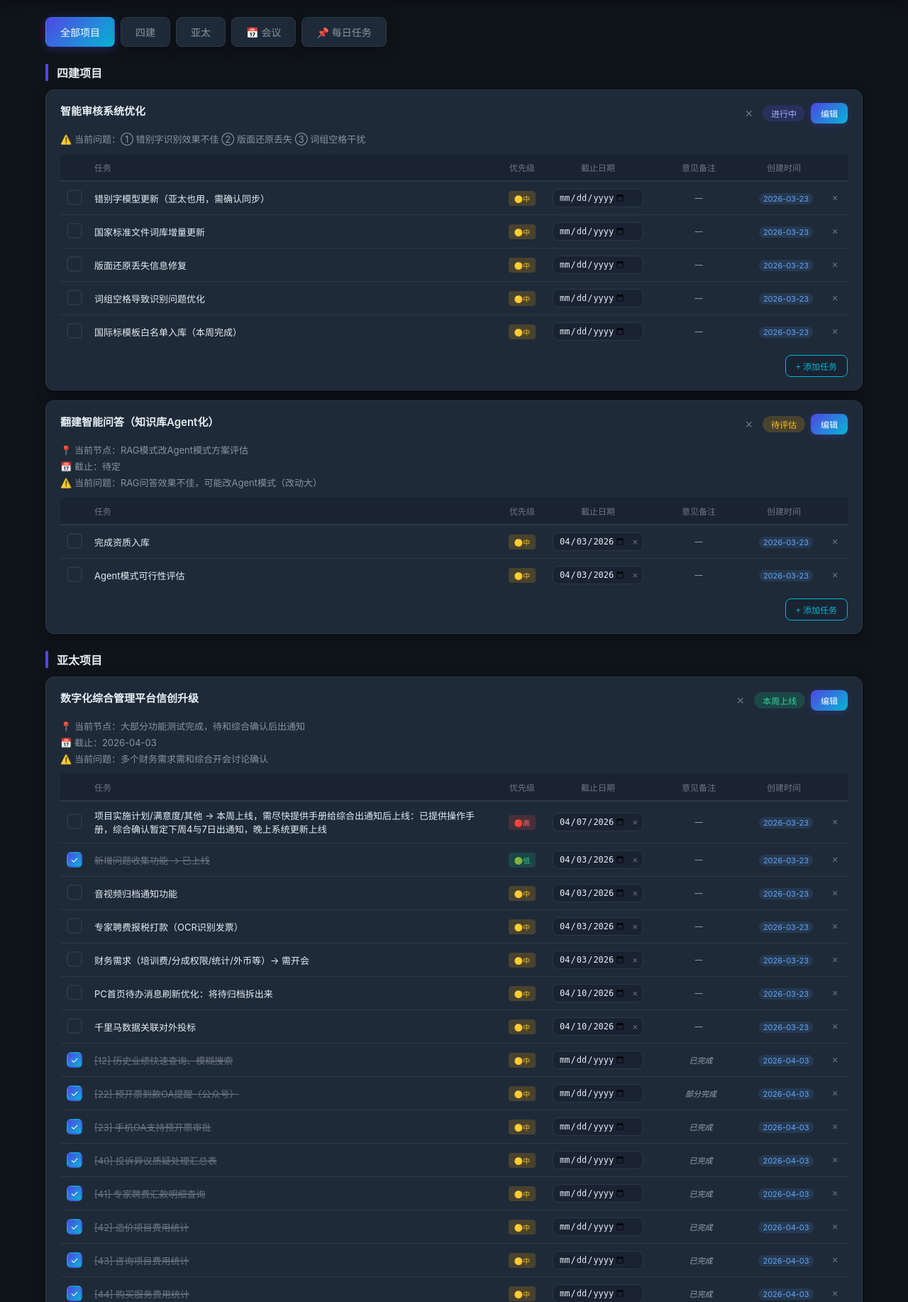
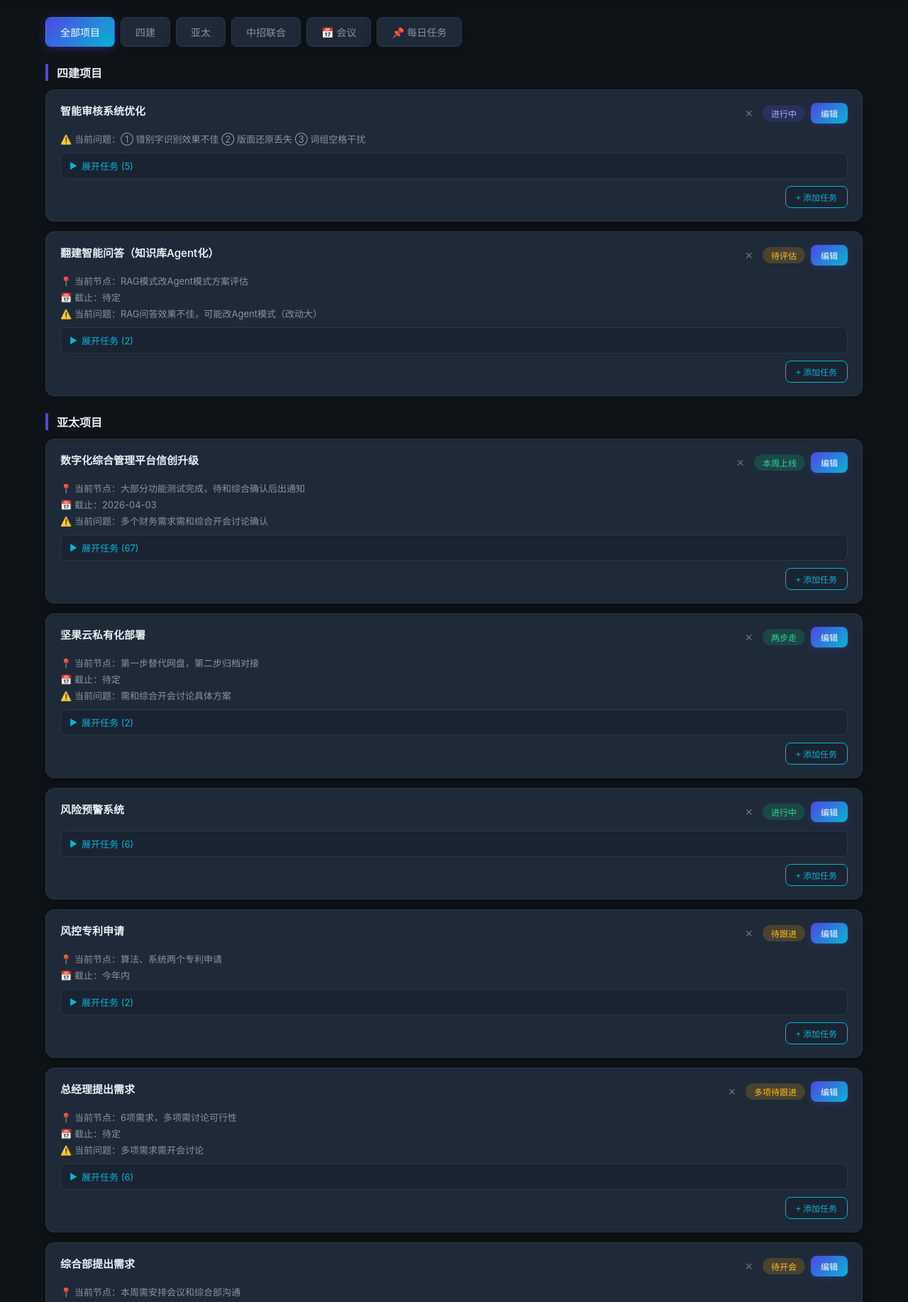
Before and after one commit to Smallbl/project-tracker, a Flask app: page / in a window 1280 px wide. Shown: the part 95-1929 px from the top of the page at 71% size. Run offline with Flask 3, Linux system fonts and the light colour scheme.

Commit message:
fix: 修复空公司无法添加项目的问题 + 空公司显示添加按钮

```diff
--- a/data/projects.json
+++ b/data/projects.json
@@ -893,5 +893,6 @@
       "name": "和综合部沟通",
       "remark": "财务需求、坚果云、综合部需求"
     }
-  ]
+  ],
+  "中招联合": []
 }
--- a/server.py
+++ b/server.py
@@ -11,7 +11,7 @@ from flask import Flask, render_template, request, redirect, url_for, jsonify
 import html
 
 app = Flask(__name__)
-app.config['JSON_AS_ASCII'] = False
+app.config['JSON_AS_cii'] = False
 
 DATA_DIR = os.path.join(os.path.dirname(os.path.abspath(__file__)), 'data')
 PROJECTS_FILE = os.path.join(DATA_DIR, 'projects.json')
@@ -45,6 +45,16 @@ def save_data(data):
         json.dump(data, f, ensure_ascii=False, indent=2)
 
 
+def get_valid_tabs(data):
+    """动态获取所有合法的tab值"""
+    return ['all'] + [g for g in data.keys() if g != 'meetings'] + ['meetings', 'daily']
+
+
+def valid_tab(tab, data):
+    """检查tab是否合法，不合法则返回'all'"""
+    return tab if tab in get_valid_tabs(data) else 'all'
+
+
 @app.route('/')
 def index():
     data = load_data()
@@ -70,7 +80,7 @@ def toggle_task():
             break
 
     save_data(data)
-    return redirect(url_for('index', tab=tab if tab in ['all', '四建', '亚太', 'meetings'] else 'all') + f"#project-{project_id}")
+    return redirect(url_for('index', tab=valid_tab(tab, data)) + f"#project-{project_id}")
 
 
 @app.route('/update_priority', methods=['POST'])
@@ -93,7 +103,7 @@ def update_priority():
             break
 
     save_data(data)
-    return redirect(url_for('index', tab=tab if tab in ['all', '四建', '亚太', 'meetings'] else 'all') + f"#project-{project_id}")
+    return redirect(url_for('index', tab=valid_tab(tab, data)) + f"#project-{project_id}")
 
 
 @app.route('/update_due', methods=['POST'])
@@ -115,7 +125,7 @@ def update_due():
 
     save_data(data)
     anchor = f"project-{project_id}"
-    return redirect(url_for('index', tab=tab if tab in ['all', '四建', '亚太', 'meetings'] else 'all') + f"#{anchor}")
+    return redirect(url_for('index', tab=valid_tab(tab, data)) + f"#{anchor}")
 
 
 @app.route('/clear_due', methods=['POST'])
@@ -135,7 +145,7 @@ def clear_due():
             break
 
     save_data(data)
-    return redirect(url_for('index', tab=tab if tab in ['all', '四建', '亚太', 'meetings'] else 'all') + f"#project-{project_id}")
+    return redirect(url_for('index', tab=valid_tab(tab, data)) + f"#project-{project_id}")
 
 
 @app.route('/update_project', methods=['POST'])
@@ -166,7 +176,7 @@ def update_project():
             break
 
     save_data(data)
-    return redirect(url_for('index', tab=tab if tab in ['all', '四建', '亚太', 'meetings'] else 'all'))
+    return redirect(url_for('index', tab=valid_tab(tab, data)))
 
 
 @app.route('/daily.html')
@@ -192,7 +202,7 @@ def update_task_name():
             break
 
     save_data(data)
-    return redirect(url_for('index', tab=tab if tab in ['all', '四建', '亚太', 'meetings'] else 'all') + f"#project-{project_id}")
+    return redirect(url_for('index', tab=valid_tab(tab, data)) + f"#project-{project_id}")
 
 
 @app.route('/update_task_detail', methods=['POST'])
@@ -220,7 +230,7 @@ def update_task_detail():
             break
 
     save_data(data)
-    return redirect(url_for('index', tab=tab if tab in ['all', '四建', '亚太', 'meetings'] else 'all') + f"#project-{project_id}")
+    return redirect(url_for('index', tab=valid_tab(tab, data)) + f"#project-{project_id}")
 
 
 # ==================== 每日任务模块 API ====================
@@ -410,7 +420,7 @@ def add_project():
     }
     data[group].insert(0, new_project)
     save_data(data)
-    return redirect(url_for('index', tab=tab if tab in ['all', '四建', '亚太', 'meetings'] else 'all') + f'#project-{project_id}')
+    return redirect(url_for('index', tab=valid_tab(tab, data)) + f'#project-{project_id}')
 
 
 @app.route('/delete_project', methods=['POST'])
@@ -425,7 +435,7 @@ def delete_project():
         data[group] = [p for p in data[group] if p.get('id') != project_id]
 
     save_data(data)
-    return redirect(url_for('index', tab=tab if tab in ['all', '四建', '亚太', 'meetings'] else 'all'))
+    return redirect(url_for('index', tab=valid_tab(tab, data)))
 
 
 @app.route('/add_task', methods=['POST'])
@@ -440,10 +450,9 @@ def add_task():
     createdAt = request.form.get('createdAt', '').strip()
     tab = request.form.get('tab', 'all')
 
+    data = load_data()
     if not group or not project_id or not task_name:
-        return redirect(url_for('index', tab=tab if tab in ['all', '四建', '亚太', 'meetings'] else 'all') + f'#project-{project_id}')
-
-    data = load_data()
+        return redirect(url_for('index', tab=valid_tab(tab, data)) + f'#project-{project_id}')
     if group not in data or group == 'meetings':
         return redirect(url_for('index', tab=tab))
 
@@ -460,7 +469,7 @@ def add_task():
             break
 
     save_data(data)
-    return redirect(url_for('index', tab=tab if tab in ['all', '四建', '亚太', 'meetings'] else 'all') + f'#project-{project_id}')
+    return redirect(url_for('index', tab=valid_tab(tab, data)) + f'#project-{project_id}')
 
 
 @app.route('/delete_task', methods=['POST'])
@@ -479,7 +488,7 @@ def delete_task():
                 break
 
     save_data(data)
-    return redirect(url_for('index', tab=tab if tab in ['all', '四建', '亚太', 'meetings'] else 'all') + f'#project-{project_id}')
+    return redirect(url_for('index', tab=valid_tab(tab, data)) + f'#project-{project_id}')
 
 
 # ==================== 每日任务统计 API ====================
--- a/templates/index.html
+++ b/templates/index.html
@@ -126,6 +126,14 @@
   .status-gray { background: rgba(110,118,129,0.2); color: #8b949e; }
   .status-auto { font-size: 12px; padding: 3px 12px; }
 
+  /* ===== 任务折叠 ===== */
+  .task-toggle-bar { display: flex; align-items: center; gap: 6px; padding: 8px 12px; background: var(--inner-bg); border: 1px solid var(--border); border-radius: var(--radius-sm); cursor: pointer; font-size: 13px; color: var(--accent-2); margin-top: 10px; transition: background 0.2s, border-color 0.2s; user-select: none; }
+  .task-toggle-bar:hover { background: rgba(6,182,212,0.1); border-color: var(--accent-2); }
+  .task-toggle-bar .toggle-icon { font-size: 12px; transition: transform 0.2s; }
+  .task-toggle-bar.expanded .toggle-icon { transform: rotate(90deg); }
+  .task-table-wrap { overflow: hidden; transition: max-height 0.3s ease, opacity 0.3s ease; max-height: 0; opacity: 0; }
+  .task-table-wrap.open { max-height: 2000px; opacity: 1; }
+
   @media (max-width: 768px) {
     .header { padding: 16px 20px; }
     .container { padding: 16px; }
@@ -160,8 +168,8 @@
   {% else %}
     {% set groups = projects.keys() | reject('equalto', 'meetings') | list if active_tab == 'all' else [active_tab] %}
     {% for group in groups %}
+      <div class="section-title">{{ group }}项目</div>
       {% if projects.get(group) %}
-        <div class="section-title">{{ group }}项目</div>
         {% for p in projects.get(group, []) %}
           <div class="card" id="project-{{ p.id }}">
             <div class="card-header">
@@ -177,6 +185,10 @@
             {% if p.issues %}<div class="info">⚠️ 当前问题：{{ p.issues }}</div>{% endif %}
 
             {% if p.tasks %}
+            <div class="task-toggle-bar" onclick="toggleTasks(this)">
+              <span class="toggle-icon">▶</span> 展开任务 ({{ p.tasks|length }})
+            </div>
+            <div class="task-table-wrap">
             <table>
               <thead>
                 <tr>
@@ -245,17 +257,25 @@
                 {% endfor %}
               </tbody>
             </table>
+            </div>
             {% endif %}
             <div class="card-footer">
               <button class="btn-add-task" onclick="showAddTask('{{ group }}', '{{ p.id }}')">+ 添加任务</button>
             </div>
           </div>
         {% endfor %}
+      {% else %}
+        <div style="text-align:center;padding:20px;">
+          <div class="no-data" style="margin-bottom:12px;">暂无项目</div>
+          <button class="btn btn-primary" onclick="showAddProject()">+ 添加项目</button>
+        </div>
       {% endif %}
     {% endfor %}
 
-    {% if not projects.get('四建') and not projects.get('亚太') %}
-      <div class="no-data">暂无数据</div>
+    {% if active_tab != 'meetings' and active_tab != 'daily' %}
+      {% set has_any = false %}
+      {% for g in groups %}{% if projects.get(g) %}{% set has_any = true %}{% endif %}{% endfor %}
+      {% if not has_any %}<div class="no-data">暂无数据</div>{% endif %}
     {% endif %}
   {% endif %}
 </div>
@@ -695,6 +715,20 @@ function closeAddProjectModal() {
   document.getElementById('addProjectModal').classList.remove('show');
 }
 
+function toggleTasks(btn) {
+  var wrap = btn.nextElementSibling;
+  var isOpen = wrap.classList.contains('open');
+  if (isOpen) {
+    wrap.classList.remove('open');
+    btn.classList.remove('expanded');
+    btn.innerHTML = '<span class="toggle-icon">▶</span> 展开任务 (' + (wrap.querySelectorAll('tbody tr').length) + ')';
+  } else {
+    wrap.classList.add('open');
+    btn.classList.add('expanded');
+    btn.innerHTML = '<span class="toggle-icon">▼</span> 收起任务';
+  }
+}
+
 function toggleAddTaskForm() {
   var checked = document.getElementById('addTaskNow').checked;
   document.getElementById('addTaskNowFields').style.display = checked ? 'block' : 'none';
```
